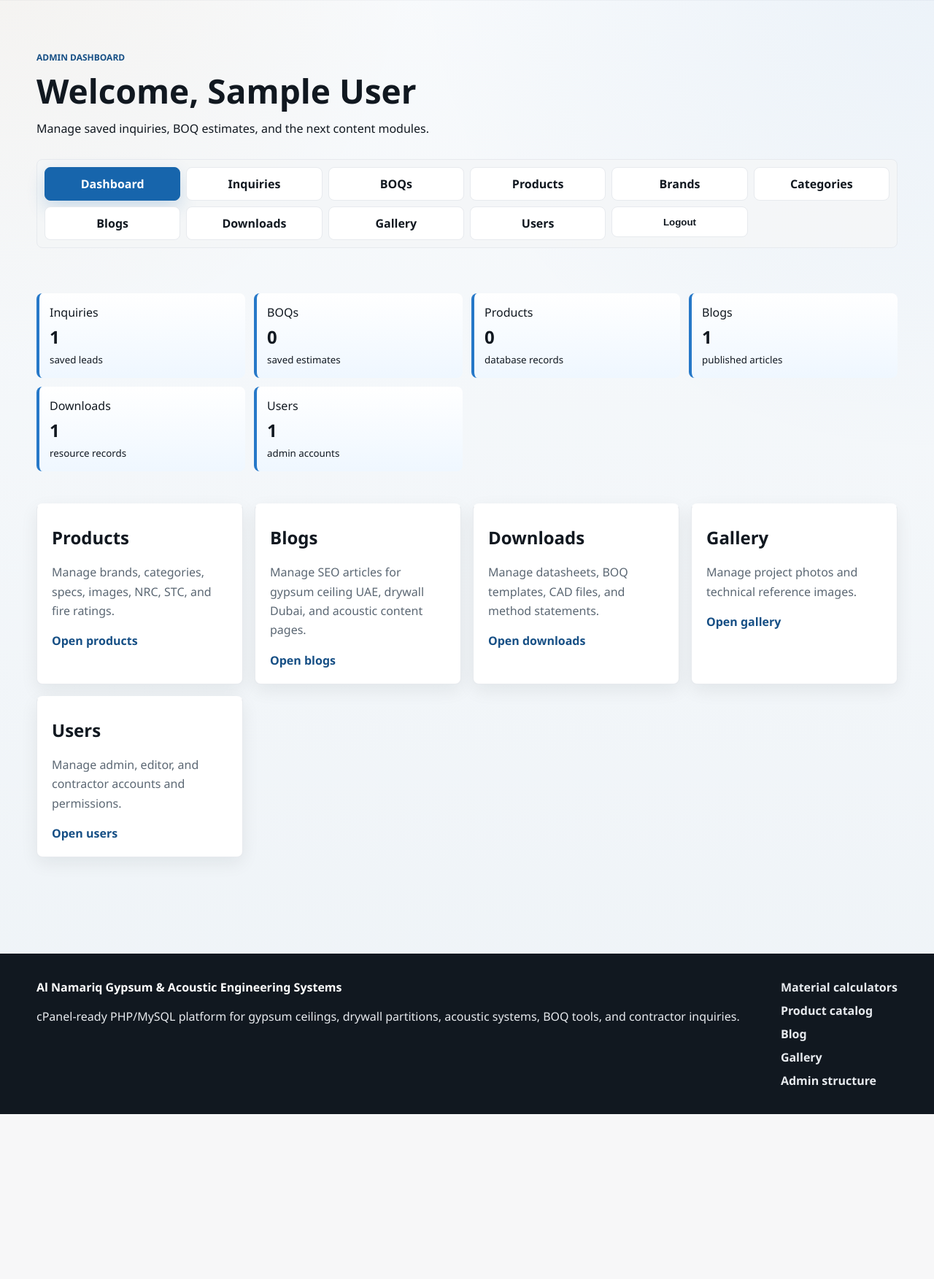
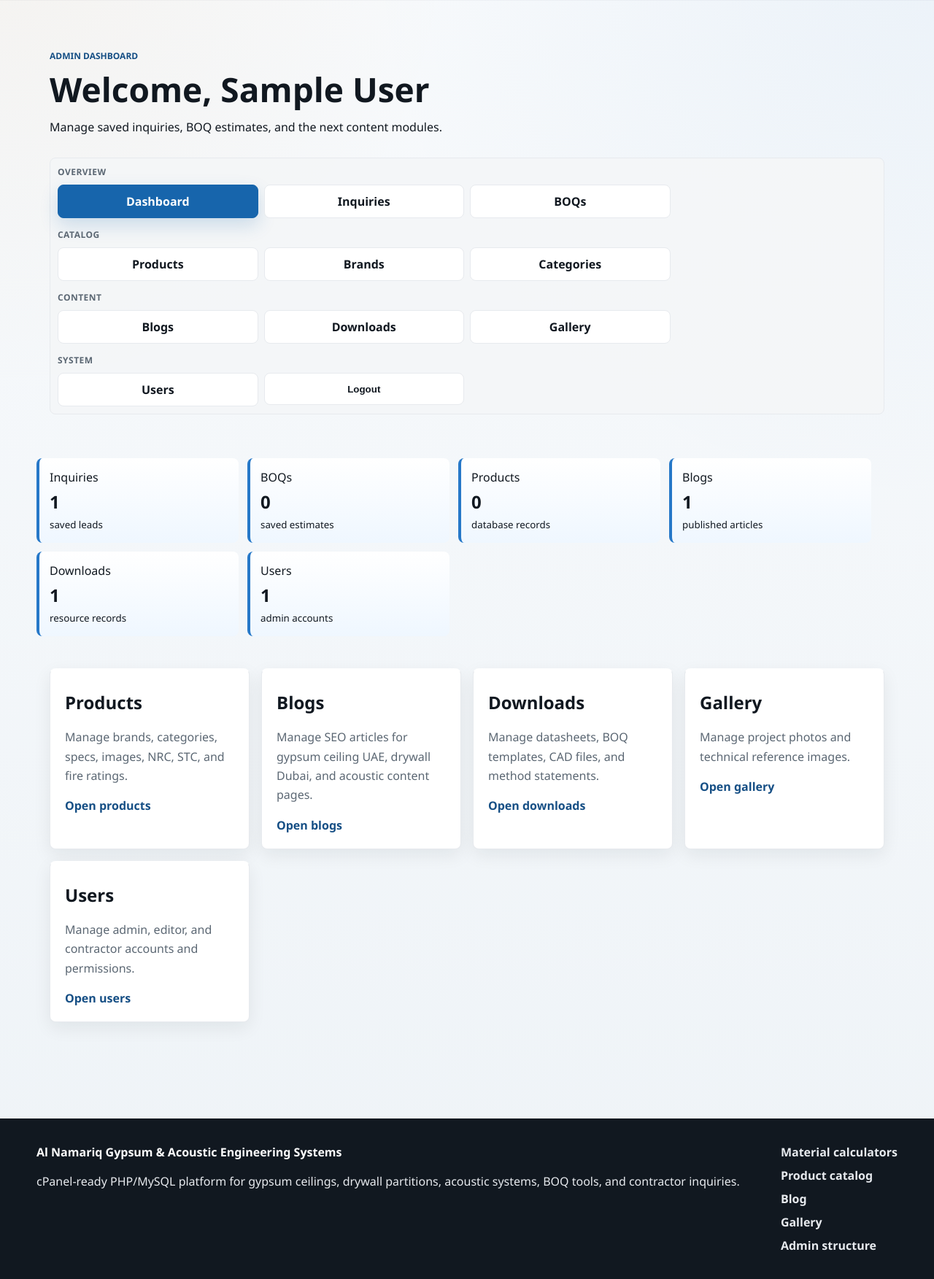
Before and after one commit to NinsonD/gypsum-acoustic-calculator, a PHP site: page /admin in a window 1280 px wide. Shown: the part 85-1838 px from the top of the page at 73% size. Before the commit the page ends 1612 px from the top, so only its background shows below. Run offline with PHP 8.4, Linux system fonts and the light colour scheme; the visitor is signed in with stand-in values (Sample User, id 1); data comes from the database, SQL or seed files in the repository; tables that the repository leaves empty hold one stand-in row (values such as "Sample post").

Commit message:
Make admin navigation formal and consistent

```diff
--- a/app/views/partials/admin-nav.php
+++ b/app/views/partials/admin-nav.php
@@ -1,15 +1,30 @@
+<?php $config = $config ?? app_config(); ?>
 <nav class="admin-actions" aria-label="Admin sections">
-    <?php $config = $config ?? app_config(); ?>
+    <section class="admin-action-group">
+        <span class="admin-action-label">Overview</span>
+        <div class="admin-action-grid">
             <a class="button <?= ($active ?? '') === 'dashboard' ? 'primary' : ''; ?>" href="<?= e(url('/admin')); ?>">Dashboard</a>
             <?php if (Auth::hasPermission($config, 'leads')): ?>
                 <a class="button <?= ($active ?? '') === 'inquiries' ? 'primary' : ''; ?>" href="<?= e(url('/admin/inquiries')); ?>">Inquiries</a>
                 <a class="button <?= ($active ?? '') === 'boqs' ? 'primary' : ''; ?>" href="<?= e(url('/admin/boqs')); ?>">BOQs</a>
             <?php endif; ?>
+        </div>
+    </section>
+
+    <section class="admin-action-group">
+        <span class="admin-action-label">Catalog</span>
+        <div class="admin-action-grid">
             <?php if (Auth::hasPermission($config, 'products')): ?>
                 <a class="button <?= ($active ?? '') === 'products' ? 'primary' : ''; ?>" href="<?= e(url('/admin/products')); ?>">Products</a>
                 <a class="button <?= ($active ?? '') === 'brands' ? 'primary' : ''; ?>" href="<?= e(url('/admin/brands')); ?>">Brands</a>
                 <a class="button <?= ($active ?? '') === 'categories' ? 'primary' : ''; ?>" href="<?= e(url('/admin/categories')); ?>">Categories</a>
             <?php endif; ?>
+        </div>
+    </section>
+
+    <section class="admin-action-group">
+        <span class="admin-action-label">Content</span>
+        <div class="admin-action-grid">
             <?php if (Auth::hasPermission($config, 'blog')): ?>
                 <a class="button <?= ($active ?? '') === 'blogs' ? 'primary' : ''; ?>" href="<?= e(url('/admin/blogs')); ?>">Blogs</a>
             <?php endif; ?>
@@ -19,6 +34,12 @@
             <?php if (Auth::hasPermission($config, 'gallery')): ?>
                 <a class="button <?= ($active ?? '') === 'gallery' ? 'primary' : ''; ?>" href="<?= e(url('/admin/gallery')); ?>">Gallery</a>
             <?php endif; ?>
+        </div>
+    </section>
+
+    <section class="admin-action-group">
+        <span class="admin-action-label">System</span>
+        <div class="admin-action-grid">
             <?php if (Auth::hasPermission($config, 'users')): ?>
                 <a class="button <?= ($active ?? '') === 'users' ? 'primary' : ''; ?>" href="<?= e(url('/admin/users')); ?>">Users</a>
             <?php endif; ?>
@@ -26,4 +47,6 @@
                 <input type="hidden" name="_csrf" value="<?= e(csrf_token()); ?>">
                 <button class="button" type="submit">Logout</button>
             </form>
+        </div>
+    </section>
 </nav>
--- a/public_html/assets/css/app.css
+++ b/public_html/assets/css/app.css
@@ -56,7 +56,7 @@ main {
 }
 
 main > * {
-    width: min(1180px, calc(100vw - 36px));
+    width: min(1180px, calc(100% - 36px));
     margin-left: auto;
     margin-right: auto;
 }
@@ -544,8 +544,8 @@ thead th {
 .admin-heading {
     display: grid;
     gap: 14px;
-    padding-top: 34px;
-    padding-bottom: 18px;
+    padding-top: 32px;
+    padding-bottom: 16px;
 }
 
 .admin-heading h1 {
@@ -556,12 +556,30 @@ thead th {
 
 .admin-actions {
     display: grid;
-    grid-template-columns: repeat(6, minmax(0, 1fr));
-    gap: 8px;
+    gap: 14px;
     padding: 10px;
     border: 1px solid var(--graphite-100);
     border-radius: var(--radius);
     background: rgba(245, 247, 248, 0.92);
+}
+
+.admin-action-group {
+    display: grid;
+    gap: 8px;
+}
+
+.admin-action-label {
+    color: var(--graphite-600);
+    font-size: 12px;
+    font-weight: 800;
+    letter-spacing: 0.04em;
+    text-transform: uppercase;
+}
+
+.admin-action-grid {
+    display: grid;
+    grid-template-columns: repeat(4, minmax(0, 1fr));
+    gap: 8px;
 }
 
 .admin-actions form {
@@ -572,6 +590,7 @@ thead th {
 .admin-actions .button,
 .admin-actions form .button {
     width: 100%;
+    min-height: 44px;
 }
 
 .admin-heading > div {
@@ -692,8 +711,8 @@ thead th {
         grid-template-columns: repeat(2, minmax(0, 1fr));
     }
 
-    .admin-actions {
-        grid-template-columns: repeat(3, minmax(0, 1fr));
+    .admin-action-grid {
+        grid-template-columns: repeat(2, minmax(0, 1fr));
     }
 }
 
@@ -717,7 +736,11 @@ thead th {
     }
 
     .admin-actions {
-        grid-template-columns: repeat(2, minmax(0, 1fr));
+        gap: 10px;
+    }
+
+    .admin-action-grid {
+        grid-template-columns: 1fr;
     }
 
     .card-grid.two,
@@ -735,7 +758,7 @@ thead th {
 }
 
 @media (max-width: 480px) {
-    .admin-actions {
+    .admin-action-grid {
         grid-template-columns: 1fr;
     }
 }
```
Lines whose indentation alone changed are shown as unchanged.
